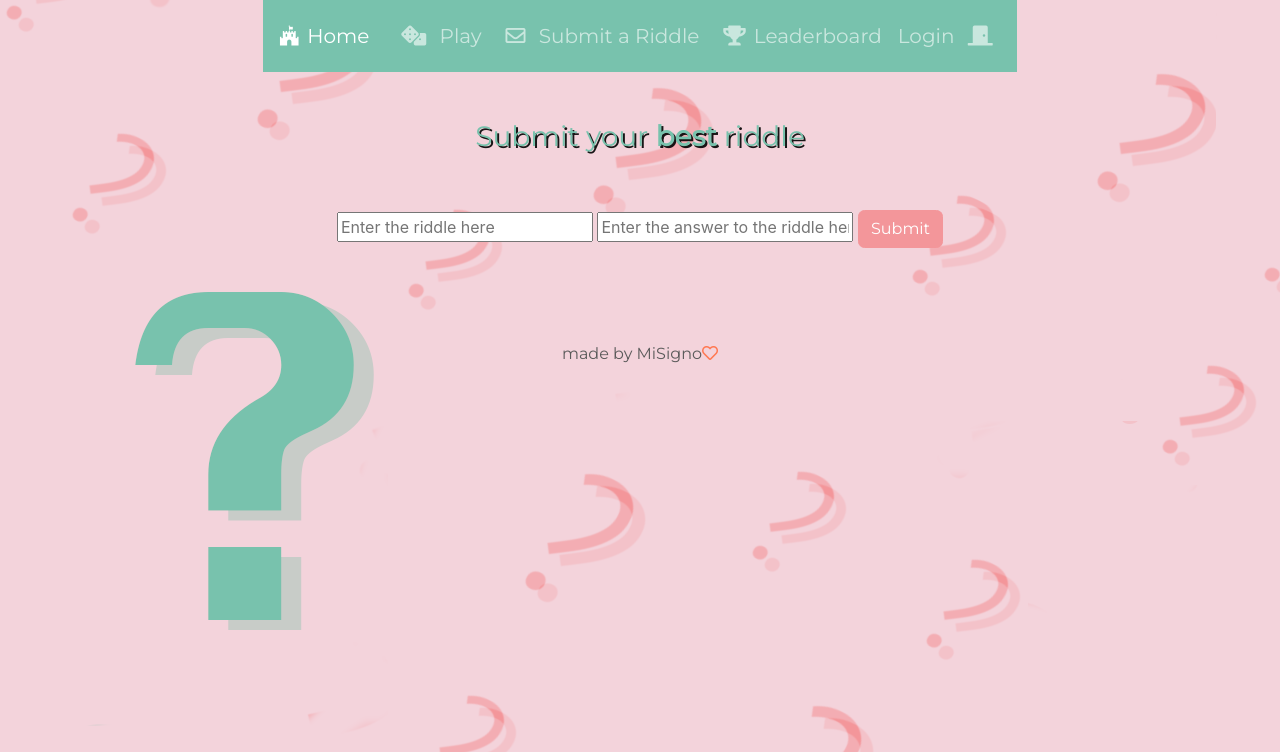
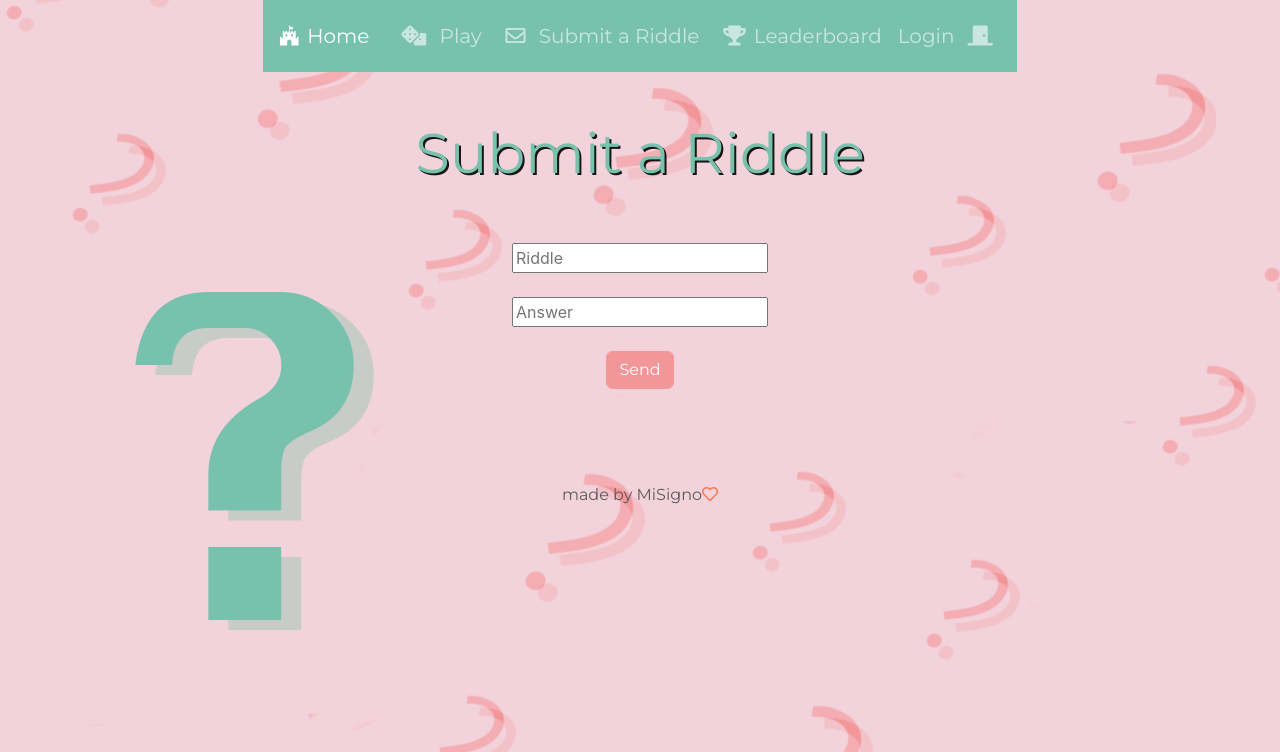
Before and after one commit to Code-Institute-Submissions/pythongameproject, a Flask app: page /riddle/new in a window 1280 px wide. Shown: the top 752 px of the page. Run offline with Flask 2, Linux system fonts and the light colour scheme; some libraries are stand-ins or nearby versions.

Commit message:
WIP improves css formatting of submit new riddle

```diff
--- a/templates/submit_riddle.html
+++ b/templates/submit_riddle.html
@@ -1,19 +1,24 @@
 {% extends 'base.html' %} {% block content %}
 <div class="container">
-    <div class="row justify-content-md-center mt-5">
-        <div class="col-md-auto">
-            <h3 class="text-primary">Submit your <strong>best</strong> riddle</h3>
+    <div class="row justify-content-center mt-5 mb-5">
+        <div class="col-auto">
+            <h2 class="display-4 text-primary">Submit a Riddle</h2>
             {{ question }}
 
         </div>
     </div>
-
-    <div class="row justify-content-md-center mt-5">
-        <div class="col-md-auto">
+</div>
+<div class="container">
+    <div class="row justify-content-center mt-5 mb-5">
+        <div class="col-auto text-center">
             <form action="/riddle/new" method="POST">
-                <input type="text" name="question" placeholder="Enter the riddle here" />
-                <input type="text" name="answer" placeholder="Enter the answer to the riddle here" />
-                <button type="submit" class="btn btn-secondary my-2 my-sm-0">Submit</button>
+                <input type="text" name="question" placeholder="Riddle" />
+                <br>
+                <br>
+                <input type="text" name="answer" placeholder="Answer" />
+                <br>
+                <br>
+                <button type="submit" class="btn btn-secondary my-2 my-sm-0">Send</button>
             </form>
         </div>
     </div>
```
